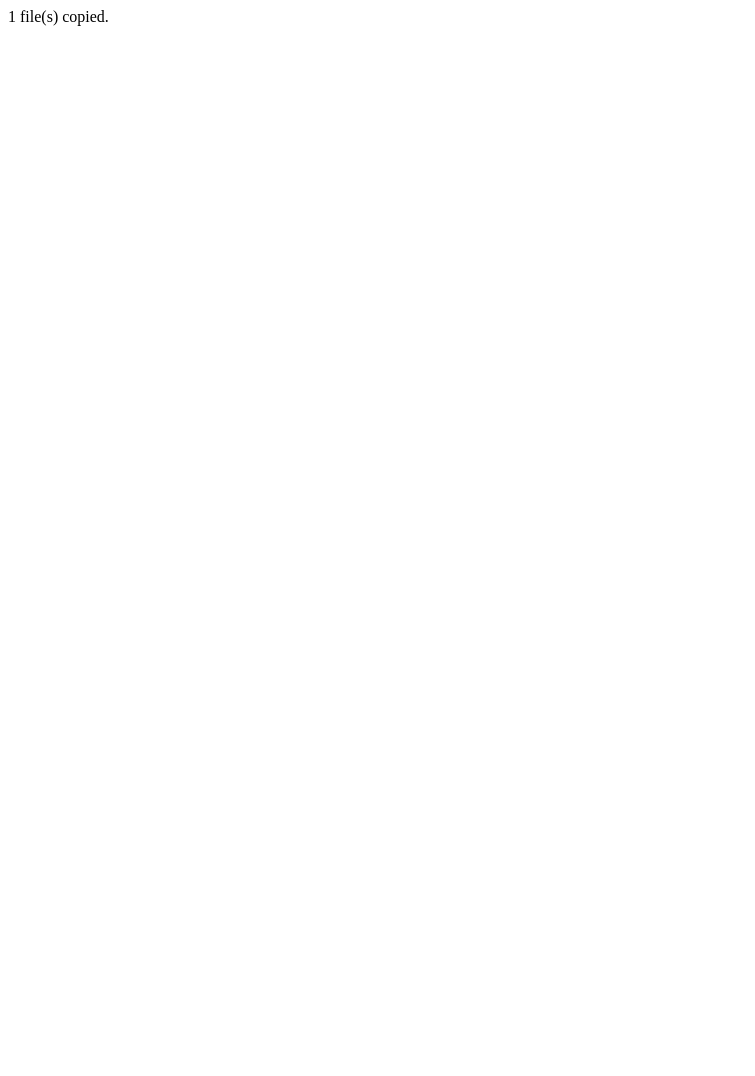
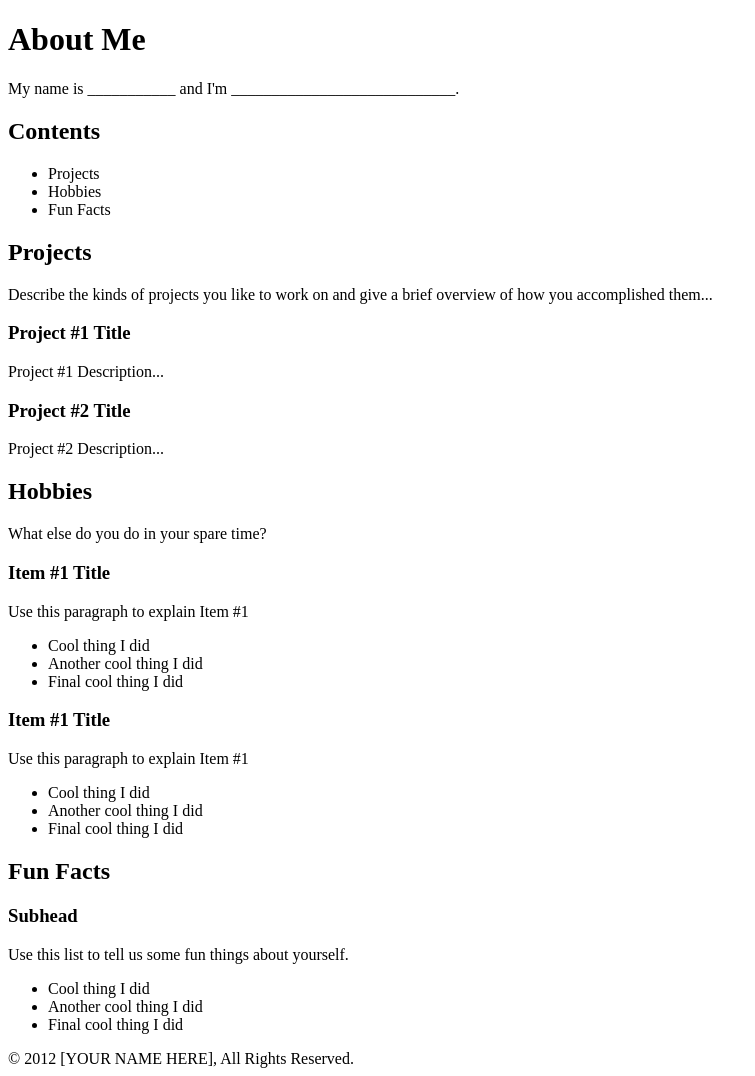
Before and after one commit to Deebki/deebki.github.io, a plain HTML site: page index.html in a window 1280 px wide. Shown: the whole page, without its empty margins (0-755 px from the left). Before the commit the page ends 800 px from the top, so only its background shows below. Drawn offline with Linux system fonts and the light colour scheme.

Commit message:
JS 2 commit page

```diff
--- a/index.html
+++ b/index.html
@@ -1 +1,77 @@
-        1 file(s) copied.
+<!DOCTYPE html>
+<html>
+  <head>
+    <title>About Me</title>
+    <!-- <link rel="stylesheet" href="resources/layout.css" type="text/css"> -->
+    <!-- <script src="resources/javascript.js" type="text/javascript" charset="utf-8"></script> -->
+  </head>
+  <body>
+
+    <div id="header" class="content">
+      <h1>About Me</h1>
+      <p>
+        My name is ___________ and I'm ____________________________.
+      </p>
+    </div>
+
+    <div class="content clearfix">
+      <!-- Page Navigation -->
+      <div id="nav">
+        <h2>Contents</h2>
+
+        <ul>
+          <li>Projects</li>
+          <li>Hobbies</li>
+          <li>Fun Facts</li>
+        </ul>
+      </div>
+
+      <!-- Main content area -->
+      <div id="main">
+        <h2 id="projects">Projects</h2>
+        <p>Describe the kinds of projects you like to work on and give a brief overview of how you accomplished them...</p>
+
+        <h3>Project #1 Title</h3>
+        <p>Project #1 Description...</p>
+
+        <h3>Project #2 Title</h3>
+        <p>Project #2 Description...</p>
+
+        <h2 id="hobbies">Hobbies</h2>
+
+        <p>What else do you do in your spare time?</p>
+
+        <h3>Item #1 Title</h3>
+        <p>Use this paragraph to explain Item #1</p>
+        <ul>
+          <li>Cool thing I did</li>
+          <li>Another cool thing I did</li>
+          <li>Final cool thing I did</li>
+        </ul>
+
+        <h3>Item #1 Title</h3>
+        <p>Use this paragraph to explain Item #1</p>
+        <ul>
+          <li>Cool thing I did</li>
+          <li>Another cool thing I did</li>
+          <li>Final cool thing I did</li>
+        </ul>
+
+        <h2 id="fun-facts">Fun Facts</h2>
+        <h3>Subhead</h3>
+        <p>Use this list to tell us some fun things about yourself.</p>
+        <ul>
+          <li>Cool thing I did</li>
+          <li>Another cool thing I did</li>
+          <li>Final cool thing I did</li>
+        </ul>
+
+
+      </div>
+    </div>
+
+    <div id="copyright" class="content">
+      &copy; 2012 [YOUR NAME HERE], All Rights Reserved.
+    </div>
+  </body>
+</html>
```
